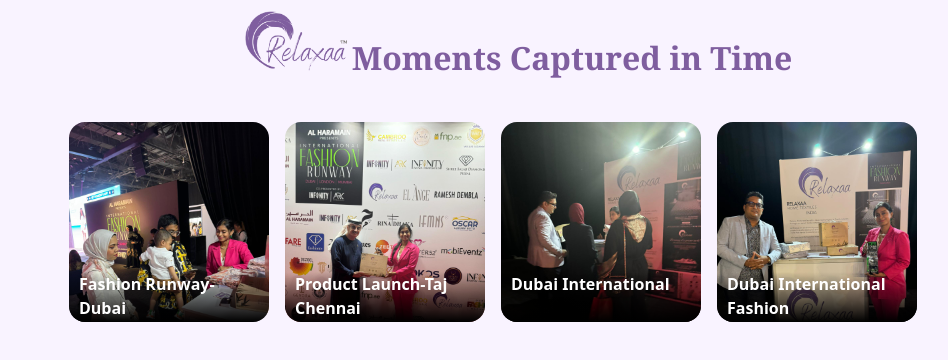
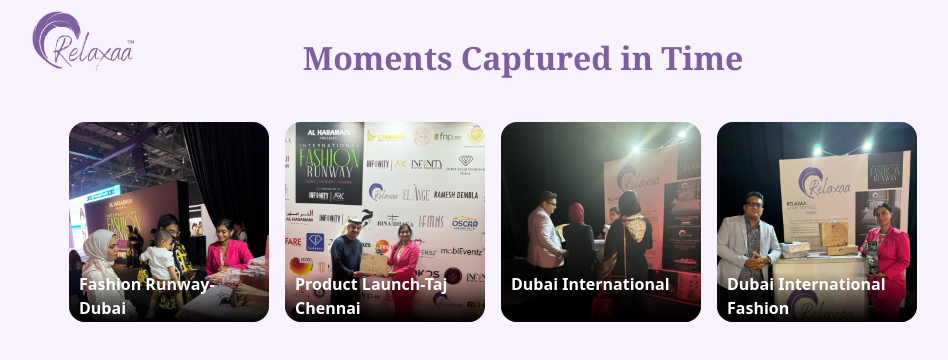
Before and after one commit to Balagurusiva/gallary, a Nuxt app: page / in a window 1280 px wide. Shown: the top 360 px of the page, without its empty margins (123-1071 px from the left). Built offline with nearby package versions, Linux system fonts and the light colour scheme.

Commit message:
modified:   assets/css/main.css 	modified:   pages/index.vue

```diff
--- a/assets/css/main.css
+++ b/assets/css/main.css
@@ -8,12 +8,15 @@
 }
 
 .logo {
-		width: calc(50px + (81 / (1024 - 350)) * (100vw - 350px));
-		height: calc(40px + (40 / (1024 - 350)) * (100vh - 350px));
+
+		width: calc(50px + (81 / (1024 - 450)) * (100vw - 350px));
+		height: calc(40px + (40 / (1024 - 450)) * (100vh - 350px));
 		object-fit: contain;
 		max-width: 110px;
 		max-height: 65px;
-		min-width: 50px;
-		min-height: 40px;
+		min-width: 70px;
+		min-height: 50px;
 		transition: width 0.3s ease, height 0.3s ease;
+
+
 	}
--- a/pages/index.vue
+++ b/pages/index.vue
@@ -3,11 +3,11 @@
 
 	<div class="w-full h-full flex flex-col items-center bg-[#f9f3ff]">
 		<!-- header section -->
-		<header class="header sticky top-0 flex pt-[5px] items-center sm:items-baseline justify-center   w-full  bg-[#f9f3ff]" >
-            <div class="logo">
+		<header class="header z-20  sticky top-0 flex flex-col md:flex-row pt-[5px]  items-center sm:items-baseline justify-center   w-full  bg-[#f9f3ff]" >
+            <div class="logo w-[20%] ml-[30px]">
 				<NuxtImg src="/Kx1rLCnLKU4d4cD7viBNCJUbSbQpkU3HIpEeP4U0.png" />
 			</div>
-			<div>
+			<div class="w-[80%] flex justify-center md:ml-[-10%]">
 				<p class="text-[18px] sm:text-[32px] xl:text-[32px] font-extrabold font-serif text-[#7F5E9F]" >
 					Moments Captured in Time
 				</p>
@@ -20,7 +20,7 @@
 			class="mt-[40px] flex flex-col sm:flex-row sm:flex-wrap gap-4 w-[90%] xl:w-[70%]"
 		>
 			<template v-for="(image, index) in imgs" :key="index">
-				<NuxtLink :to="image.link">
+				<NuxtLink :to="image.link" class="flex justify-center">
 					<div
 						class="card relative w-[90%] sm:w-[200px] h-[350px] sm:h-[200px] rounded-2xl overflow-clip"
 					>
@@ -110,7 +110,7 @@
 		transform: rotate(2deg);
 	}
 
-	img:hover {
+	.event-img > img:hover {
 		scale: 1.2;
 		transition: all 0.5s ease;
 	}
```
